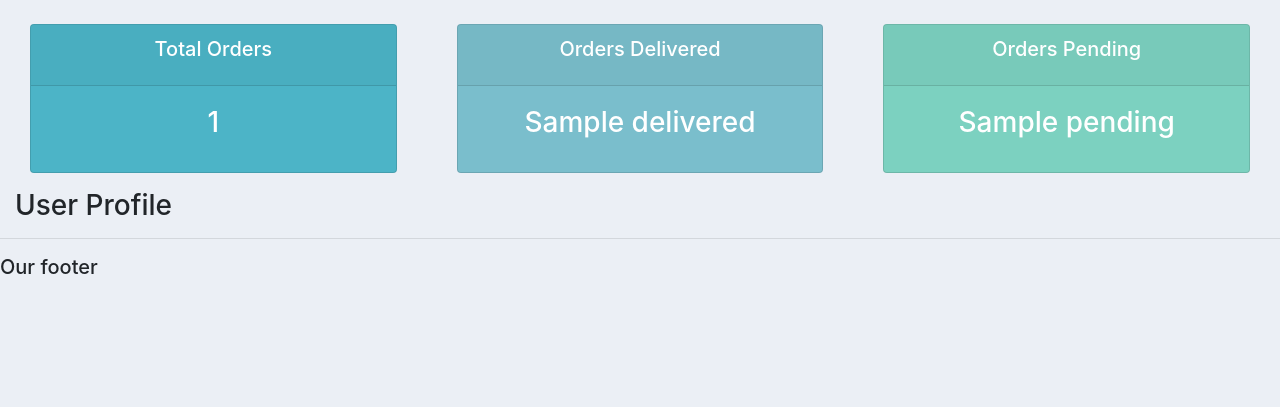
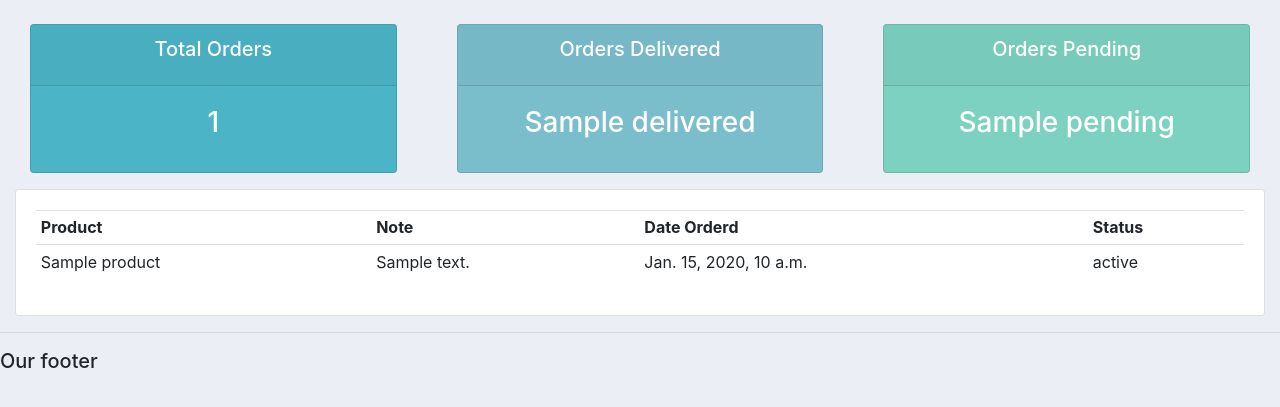
Before and after one commit to arjunkandel2000/ShoppingWebApp, a Django app: template accounts/templates/accounts/user.html in a window 1280 px wide. Shown: the part 94-501 px from the top of the page. Run offline with Django 3.2, Linux system fonts and the light colour scheme; the template is opened without the code that fills it: most values are stand-ins (such as "Sample title", 1, 10 or a date in 2020); some libraries are stand-ins or nearby versions.

Commit message:
user profile 1 to 1 relationship

```diff
--- a/accounts/models.py
+++ b/accounts/models.py
@@ -1,9 +1,10 @@
 from django.db import models
-
+from  django.contrib.auth.models import User
 # Create your models here.
 
 class Customer(models.Model):
 	# id = models.AutoField(primary_key=True) # defining a primary key type but it works from last line of settings .py
+	user = models.OneToOneField(User, null=True, on_delete= models.CASCADE) #CUSTOMER CAN HAVE ONE USER AND ONE USER CAN HAVE ONE CUSTOMER. CASCADE DELETE THE RELATIONSHIP BETWEEN THE USER ON DELETE
 	name = models.CharField(max_length=200, null=True)
 	phone = models.CharField(max_length=200, null=True)
 	email = models.CharField(max_length=200, null=True)
--- a/accounts/templates/accounts/user.html
+++ b/accounts/templates/accounts/user.html
@@ -3,6 +3,33 @@
 {% csrf_token %}
 {% include 'accounts/status.html' %}
 
-<h3>User Profile</h3>
+<div class="row">
+	<div class="col-md">
+		<div class="card card-body">
+			<table class="table table-sm">
+				<tr>
+					<th>Product</th>
+					<th>Note</th> <!--<th>Category</th> was here -->
+					<th>Date Orderd</th>
+					<th>Status</th>
+				</tr>
+
+				{% for order in orders %}
+
+				<tr>
+					<td>{{order.product}}</td>
+					<td>{{order.note}}</td> <!-- changing category to note-->
+					<td>{{order.date_created}}</td>
+					<td>{{order.status}}</td>
+					<!-- <td><a class="btn btn-sm btn-info" href="{% url 'update_order' order.id %}">Update</a></td>
+
+					<td><a class="btn btn-sm btn-danger" href="{% url 'delete_order' order.id %}">Delete</a></td> -->
+				</tr>
+				{% endfor %}
+
+			</table>
+		</div>
+	</div>
+</div>
 
 {% endblock content %}
```
Also changed, not shown: accounts/views.py (+13 -2 lines), accounts/migrations/0007_customer_user.py (added), db.sqlite3.
